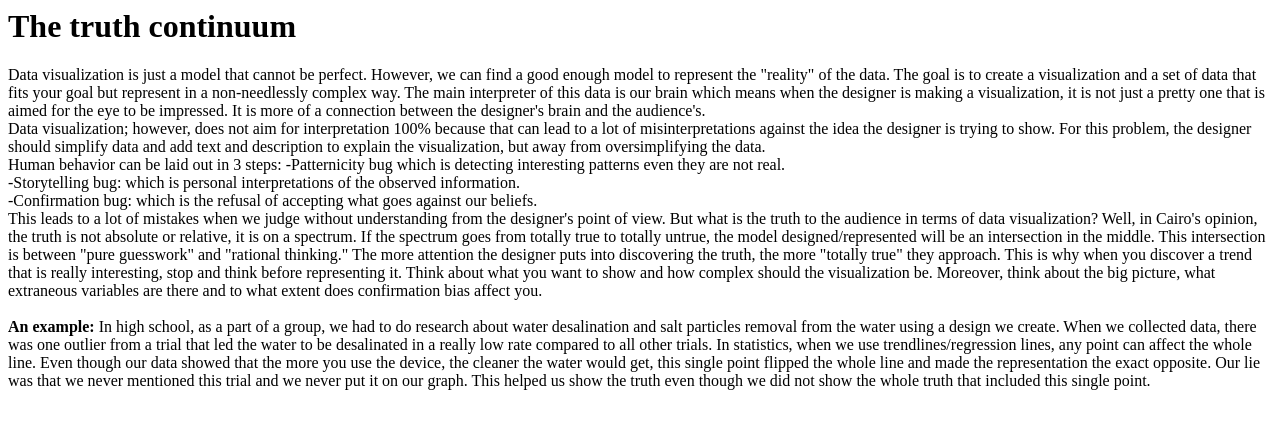
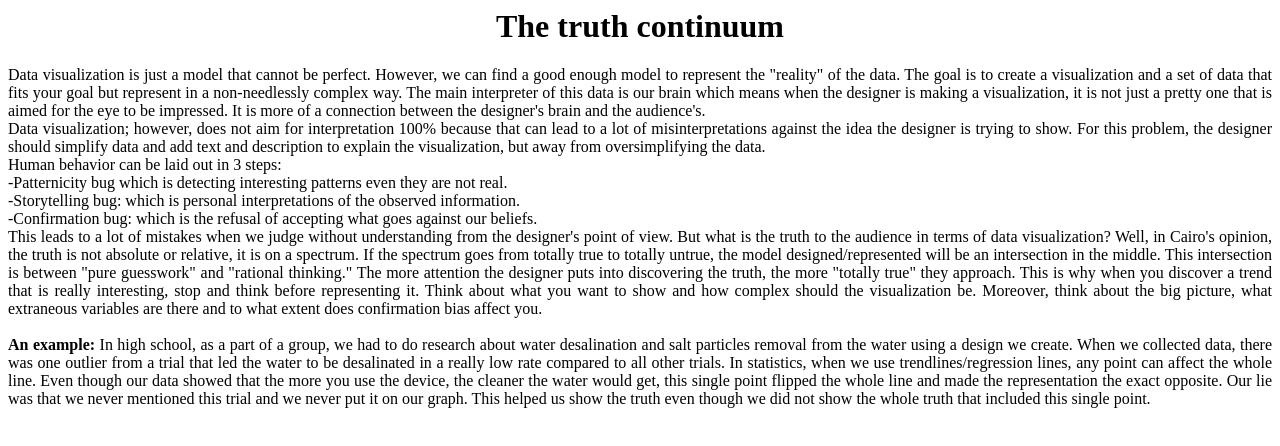
Before and after one commit to AliOssama/lie, a plain HTML site: page index.html in a window 1280 px wide. Drawn offline with Linux system fonts and the light colour scheme.

Commit message:
Update index.html

```diff
--- a/index.html
+++ b/index.html
@@ -1,7 +1,7 @@
 <html>
   <body>
-    <h1> 	The truth continuum </h1>
-    <p>
+   <h1 style="text-align:center;">The truth continuum</h1>
+    <p align="justify">
     Data visualization is just a model that cannot be perfect. However, we can find a good enough model to represent the "reality"
     of the data. The goal is to create a visualization and a set of data that fits your goal but represent in a non-needlessly complex way.
     The main interpreter of this data is our brain which means when the designer is making a visualization, it is not just a pretty one
@@ -11,7 +11,7 @@
   the designer is trying to show. For this problem, the designer should simplify data and add text and description to explain the
   visualization, but away from oversimplifying the data.
   <br>
-	Human behavior can be laid out in 3 steps:
+	Human behavior can be laid out in 3 steps: <br>
 		-Patternicity bug which is detecting interesting patterns even they are not real.
     <br>
 		-Storytelling bug: which is personal interpretations of the observed information.
@@ -37,6 +37,18 @@ us show the truth even though we did not show the whole truth that included this
 </p>
 
 
+<style>
+
+	p {
+  font-family: "Times New Roman", Times, serif;
+}
+
+
+
+
+	  </style>
+
+
 
 
 
```
